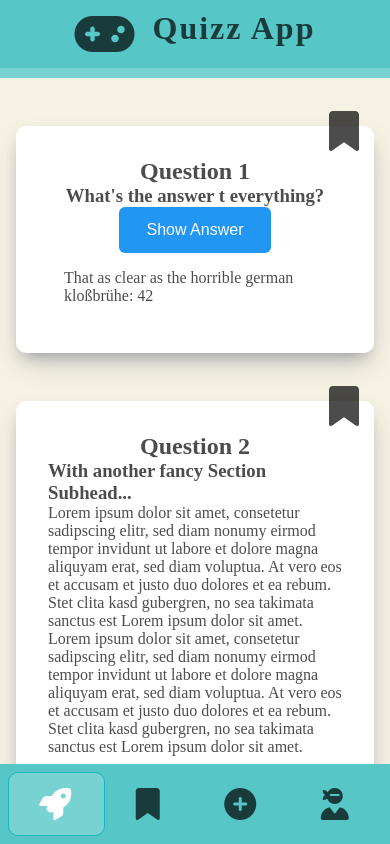
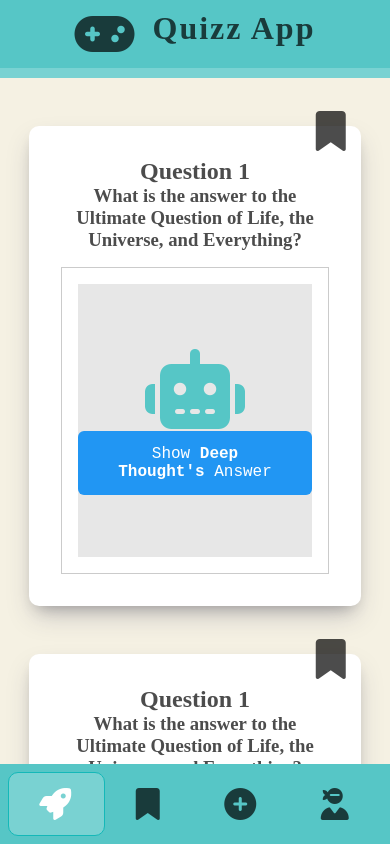
Before and after one commit to mayinx/quizz-app, a plain HTML site: page index.html in a window 390 px wide. Drawn offline with Linux system fonts and the light colour scheme; a web font is replaced by a local one.

Commit message:
Add Fancy Deep Thought Robot Question Cards

```diff
--- /dev/null
+++ b/assets/scripts/base.js
@@ -0,0 +1,12 @@
+window.onload = function () {
+  "use strict";
+
+  // const toggleAnswerBtns = document.querySelectorAll(".a");
+
+  // toggleAnswerBtns.forEach((btn) =>
+  //   btn.addEventListener("click", (event) => {
+  //     console.log("CalickCalack");
+  //     // console.log(event.target.getAttribute("data-el"));
+  //   })
+  // );
+};
--- /dev/null
+++ b/assets/scripts/questions.js
@@ -0,0 +1,18 @@
+window.onload = function () {
+  "use strict";
+
+  const toggleAnswerBtns = document.querySelectorAll(".toggle-answer");
+
+  toggleAnswerBtns.forEach((btn) =>
+    btn.addEventListener("click", (event) => {
+      console.log("CalickCalack");
+
+      /** @type {HTMLDivElement} */
+      var answerWrapper = event.target.closest(".answer-wrapper");
+      // console.log(answerWrapper.classList.value);
+      answerWrapper.classList.toggle("toggled");
+
+      // console.log(event.target.getAttribute("data-el"));
+    })
+  );
+};
--- a/index.html
+++ b/index.html
@@ -9,6 +9,8 @@
     ></script>
     <title>Quiz App</title>
     <link rel="stylesheet" href="/styles/index.css" />
+    <script src="/assets/scripts/base.js"></script>
+    <script src="/assets/scripts/questions.js"></script>
   </head>
   <body>
     <div id="container">
@@ -23,71 +25,115 @@
           ><i class="fas fa-medal"></i><span>Score: 15.248</span></a
         >
       </header>
+
       <main>
         <section class="question card">
           <i class="fas fa-bookmark bookmark-icon"></i>
           <h2>Question 1</h2>
-          <h3>What's the answer t everything?</h3>
-          <button class="toggle answer btn rounded blue">Show Answer</button>
-          <p class="answer">
-            That as clear as the horrible german kloßbrühe: 42
-          </p>
+          <h3>
+            What is the answer to the Ultimate Question of Life, the Universe,
+            and Everything?
+          </h3>
+          <div class="answer-wrapper">
+            <div class="answer">
+              <button class="toggle-answer" type="button">
+                <i class="fas fa-times"></i>
+              </button>
+
+              <p>
+                <span>(Deep Thought)</span>
+                <span
+                  >That is as clear as the horrible German Kloßbrühe: 42</span
+                >
+              </p>
+            </div>
+            <div class="answer-overlay">
+              <button class="toggle-answer btn rounded blue">
+                Show <strong>Deep Thought's</strong> Answer
+              </button>
+            </div>
+          </div>
         </section>
         <section class="question card">
           <i class="fas fa-bookmark bookmark-icon"></i>
-          <h2>Question 2</h2>
-          <h3>With another fancy Section Subhead...</h3>
-          Lorem ipsum dolor sit amet, consetetur sadipscing elitr, sed diam
-          nonumy eirmod tempor invidunt ut labore et dolore magna aliquyam erat,
-          sed diam voluptua. At vero eos et accusam et justo duo dolores et ea
-          rebum. Stet clita kasd gubergren, no sea takimata sanctus est Lorem
-          ipsum dolor sit amet. Lorem ipsum dolor sit amet, consetetur
-          sadipscing elitr, sed diam nonumy eirmod tempor invidunt ut labore et
-          dolore magna aliquyam erat, sed diam voluptua. At vero eos et accusam
-          et justo duo dolores et ea rebum. Stet clita kasd gubergren, no sea
-          takimata sanctus est Lorem ipsum dolor sit amet.
+          <h2>Question 1</h2>
+          <h3>
+            What is the answer to the Ultimate Question of Life, the Universe,
+            and Everything?
+          </h3>
+          <div class="answer-wrapper">
+            <div class="answer">
+              <button class="toggle-answer" type="button">
+                <i class="fas fa-times"></i>
+              </button>
+
+              <p>
+                <span>(Deep Thought)</span>
+                <span
+                  >That is as clear as the horrible German Kloßbrühe: 42</span
+                >
+              </p>
+            </div>
+            <div class="answer-overlay">
+              <button class="toggle-answer btn rounded blue">
+                Show <strong>Deep Thought's</strong> Answer
+              </button>
+            </div>
+          </div>
         </section>
         <section class="question card">
           <i class="fas fa-bookmark bookmark-icon"></i>
-          <h2>Question 3</h2>
-          <h3>With another fancy Section Subhead...</h3>
-          Lorem ipsum dolor sit amet, consetetur sadipscing elitr, sed diam
-          nonumy eirmod tempor invidunt ut labore et dolore magna aliquyam erat,
-          sed diam voluptua. At vero eos et accusam et justo duo dolores et ea
-          rebum. Stet clita kasd gubergren, no sea takimata sanctus est Lorem
-          ipsum dolor sit amet. Lorem ipsum dolor sit amet, consetetur
-          sadipscing elitr, sed diam nonumy eirmod tempor invidunt ut labore et
-          dolore magna aliquyam erat, sed diam voluptua. At vero eos et accusam
-          et justo duo dolores et ea rebum. Stet clita kasd gubergren, no sea
-          takimata sanctus est Lorem ipsum dolor sit amet.
+          <h2>Question 1</h2>
+          <h3>
+            What is the answer to the Ultimate Question of Life, the Universe,
+            and Everything?
+          </h3>
+          <div class="answer-wrapper">
+            <div class="answer">
+              <button class="toggle-answer" type="button">
+                <i class="fas fa-times"></i>
+              </button>
+
+              <p>
+                <span>(Deep Thought)</span>
+                <span
+                  >That is as clear as the horrible German Kloßbrühe: 42</span
+                >
+              </p>
+            </div>
+            <div class="answer-overlay">
+              <button class="toggle-answer btn rounded blue">
+                Show <strong>Deep Thought's</strong> Answer
+              </button>
+            </div>
+          </div>
         </section>
         <section class="question card">
           <i class="fas fa-bookmark bookmark-icon"></i>
-          <h2>Question 4</h2>
-          <h3>With another fancy Section Subhead...</h3>
-          Lorem ipsum dolor sit amet, consetetur sadipscing elitr, sed diam
-          nonumy eirmod tempor invidunt ut labore et dolore magna aliquyam erat,
-          sed diam voluptua. At vero eos et accusam et justo duo dolores et ea
-          rebum. Stet clita kasd gubergren, no sea takimata sanctus est Lorem
-          ipsum dolor sit amet. Lorem ipsum dolor sit amet, consetetur
-          sadipscing elitr, sed diam nonumy eirmod tempor invidunt ut labore et
-          dolore magna aliquyam erat, sed diam voluptua. At vero eos et accusam
-          et justo duo dolores et ea rebum. Stet clita kasd gubergren, no sea
-          takimata sanctus est Lorem ipsum dolor sit amet.
-        </section>
-        <section class="question card">
-          <i class="fas fa-bookmark bookmark-icon"></i>
-          <h2>Question 2</h2>
-          <h3>With another fancy Section Subhead...</h3>
-          Lorem ipsum dolor sit amet, consetetur sadipscing elitr, sed diam
-          nonumy eirmod tempor invidunt ut labore et dolore magna aliquyam erat,
-          sed diam voluptua. At vero eos et accusam et justo duo dolores et ea
-          rebum. Stet clita kasd gubergren, no sea takimata sanctus est Lorem
-          ipsum dolor sit amet. Lorem ipsum dolor sit amet, consetetur
-          sadipscing elitr, sed diam nonumy eirmod tempor invidunt ut labore et
-          dolore magna aliquyam erat, sed diam voluptua. At vero eos et accusam
-          et justo duo dolores et ea rebum. Stet clita kasd gubergren, no sea
-          takimata sanctus est Lorem ipsum dolor sit amet.
+          <h2>Question 1</h2>
+          <h3>
+            What is the answer to the Ultimate Question of Life, the Universe,
+            and Everything?
+          </h3>
+          <div class="answer-wrapper">
+            <div class="answer">
+              <button class="toggle-answer" type="button">
+                <i class="fas fa-times"></i>
+              </button>
+
+              <p>
+                <span>(Deep Thought)</span>
+                <span
+                  >That is as clear as the horrible German Kloßbrühe: 42</span
+                >
+              </p>
+            </div>
+            <div class="answer-overlay">
+              <button class="toggle-answer btn rounded blue">
+                Show <strong>Deep Thought's</strong> Answer
+              </button>
+            </div>
+          </div>
         </section>
       </main>
       <footer>
--- a/styles/_main.css
+++ b/styles/_main.css
@@ -4,6 +4,8 @@ main section {
   align-items: center;
   padding: 2rem;
   margin-bottom: 1rem;
+
+  text-align: center;
 
   /*width: 90vw;*/
 }
@@ -16,15 +18,20 @@ main section.card {
   background-color: #ffffff;
 }
 
+/* Question related CSS - TODO: Move into component css */
+
 main section.card.question {
   position: relative;
   /* margin-bottom: 2.5rem; */
   margin-top: 2rem;
   /* margin: 2rem; */
   /* padding: 2.5rem; */
+  width: 85vw;
+  min-width: 300px;
+  min-height: 30rem;
 }
 
-main section.card .bookmark-icon {
+main section.card.question .bookmark-icon {
   /* position: relative;
   top: -30%;
   right: -50%;
@@ -34,6 +41,124 @@ main section.card .bookmark-icon {
   top: -15px;
   right: 15px;
   font-size: 2.5rem;
+}
+
+main section.card.question toggle-answer {
+  padding: 1rem 1.5rem;
+}
+
+main section.card.question .answer-wrapper {
+  display: flex;
+  flex-direction: column;
+  /* background-color: green; */
+  position: relative;
+  width: 100%;
+  height: 100%;
+  padding: 1rem;
+  margin-top: 1rem;
+  border: 1px solid #cbcbcb;
+
+  font-family: monospace;
+}
+
+main section.card.question .answer {
+  display: flex;
+  align-items: center;
+  justify-content: center;
+  align-content: center;
+  flex-direction: column;
+
+  width: 100%;
+  height: 100%;
+  font-size: 1.5rem;
+  text-align: center;
+  visibility: hidden;
+  opacity: 0;
+  background-color: whitesmoke;
+  position: absolute;
+  top: 0;
+  left: 0;
+
+  transition: all 0.5s ease-in-out;
+}
+
+main section.card.question .answer .toggle-answer {
+  position: absolute;
+  top: 10px;
+  right: 10px;
+
+  font-size: 1.2rem;
+  cursor: pointer;
+  background-color: transparent;
+  border: 1px solid transparent;
+  border-radius: 0.25rem;
+  transition: all 0.5s ease-in-out;
+  padding: 0.5rem 1rem;
+}
+
+main section.card.question .answer p span:first-child {
+  color: #0b7dda;
+  font-weight: 900;
+  font-family: monospace;
+}
+main section.card.question .answer p span:last-child::before {
+  font-family: "Font Awesome 5 Free";
+  font-weight: 900;
+  content: "\f120";
+  color: #0b7dda;
+  margin-right: 0.5rem;
+}
+main section.card.question .answer .toggle-answer:hover {
+  border: 1px solid var(--header-nav-item-hover-border-color);
+  background-color: var(--header-nav-item-hover-bg-color);
+  color: #fff;
+}
+
+main section.card.question .answer-overlay {
+  width: 100%;
+  height: 100%;
+  font-size: 1rem;
+  text-align: center;
+  background-color: #e7e7e7;
+  z-index: 9;
+
+  display: flex;
+  flex-direction: column;
+  flex-wrap: wrap;
+  align-content: center;
+  justify-content: center;
+  align-items: center;
+
+  transition: all 0.5s ease-in-out;
+}
+
+main section.card.question .answer-overlay:before {
+  /* position: absolute; */
+  position: relative;
+  font-family: "Font Awesome 5 Free";
+  /* top: 30px;
+  left: 250px; */
+  font-weight: 900;
+  top: 0;
+  left: 0;
+  font-weight: 900;
+  font-size: 5rem;
+  color: rgb(86 198 198);
+  content: "\f544";
+}
+
+main section.card.question .answer-overlay .toggle-answer {
+  font-family: monospace;
+}
+
+main section.card.question .answer-wrapper.toggled .answer-overlay {
+  visibility: hidden;
+  opacity: 0;
+}
+
+main section.card.question .answer-wrapper.toggled .answer {
+  visibility: visible;
+  opacity: 1;
 }
 
 /* TODO: */
```
Also changed, not shown: pages/bookmarks.html (+95 -57 lines).
